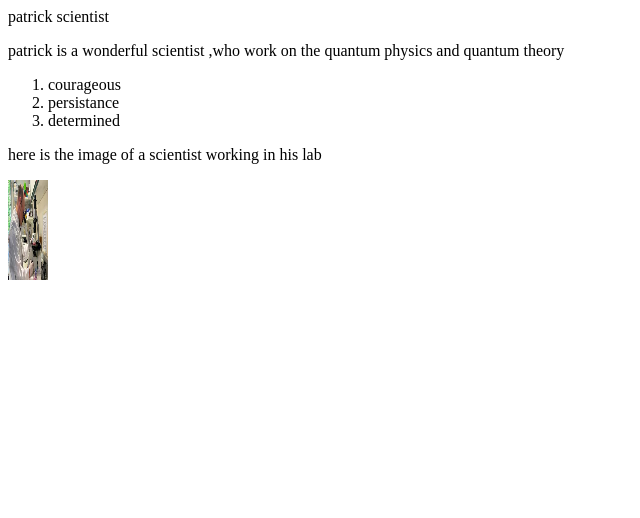
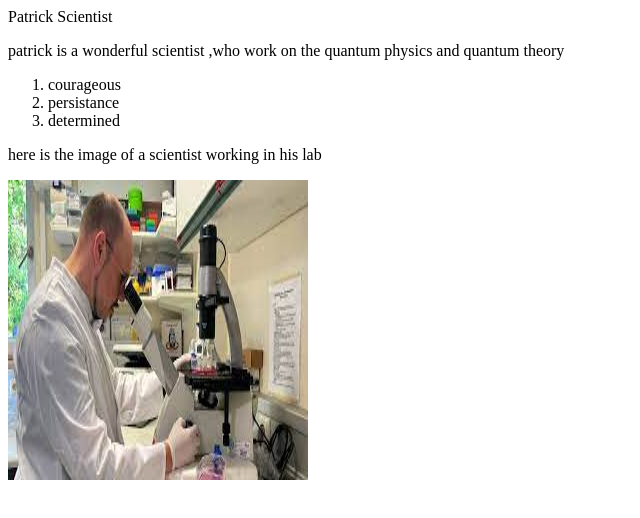
Before and after one commit to 44-563-WebApps-F23/44563-webapps-f23-assignment3-PRATHAP4422, a plain HTML site: page bonus.html in a window 1280 px wide. Shown: the whole page, without its empty margins (0-640 px from the left). Drawn offline with Linux system fonts and the light colour scheme.

Commit message:
all pages pushed at a time

```diff
--- a/bonus.html
+++ b/bonus.html
@@ -4,7 +4,7 @@
         <title> Creating bonus page </title>
     </head>
     <body>
-        <h>patrick scientist</h>
+        <h>Patrick Scientist</h>
         <p>patrick is a wonderful scientist ,who work on the quantum physics and quantum theory </p>
         <ol>
             <li>courageous</li>
@@ -12,7 +12,7 @@
             <li>determined</li>
         </ol>
         <P>here is the image of a scientist working in his lab</P>
-        <img src="scientist.jpg" height="100" width="40" alt="image of scientist">
+        <img src="scientist.jpg" height="300" width="300" alt="image of scientist">
 
     </body>
 </html>
```
